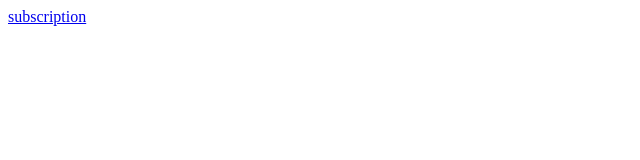
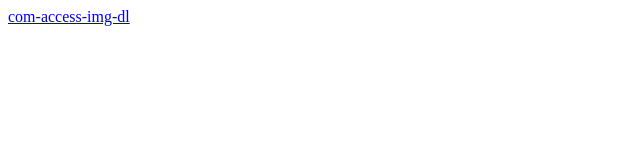
Before and after one commit to HoangNH-1103/oNguyenHuuHoang.github.io, a plain HTML site: page index.html in a window 1280 px wide. Shown: the full height of the page, 0-640 px from the left. Drawn offline with Linux system fonts and the light colour scheme.

Commit message:
Update index.html

```diff
--- a/index.html
+++ b/index.html
@@ -1,9 +1,9 @@
 <!DOCTYPE html><html><meta charset="UTF-8">
 <head>
-<title>com-access-purchase-subscription</title>
+<title>com-access-img-dl</title>
 </head>
 <body>
-<a href="com-access-purchase-subscription://?ios_scheme=ekispert%3a%2f%2f&ios_store=https%3a%2f%2fitunes%2eapple%2ecom%2fjp%2fapp%2fid463431091&android_package=jp%2eco%2eval%2eexpert%2eandroid%2eaio%0d%0a&android_scheme=ekispert%3a%2f%2f%3fxxx%3dxxxxx">subscription</a><br/>
+<a href="com-access-img-dl://?ios_scheme=ekispert%3a%2f%2f&ios_store=https%3a%2f%2fitunes%2eapple%2ecom%2fjp%2fapp%2fid463431091&android_package=jp%2eco%2eval%2eexpert%2eandroid%2eaio%0d%0a&android_scheme=ekispert%3a%2f%2f%3fxxx%3dxxxxx">com-access-img-dl</a><br/>
 
 </body>
 </html>
```
